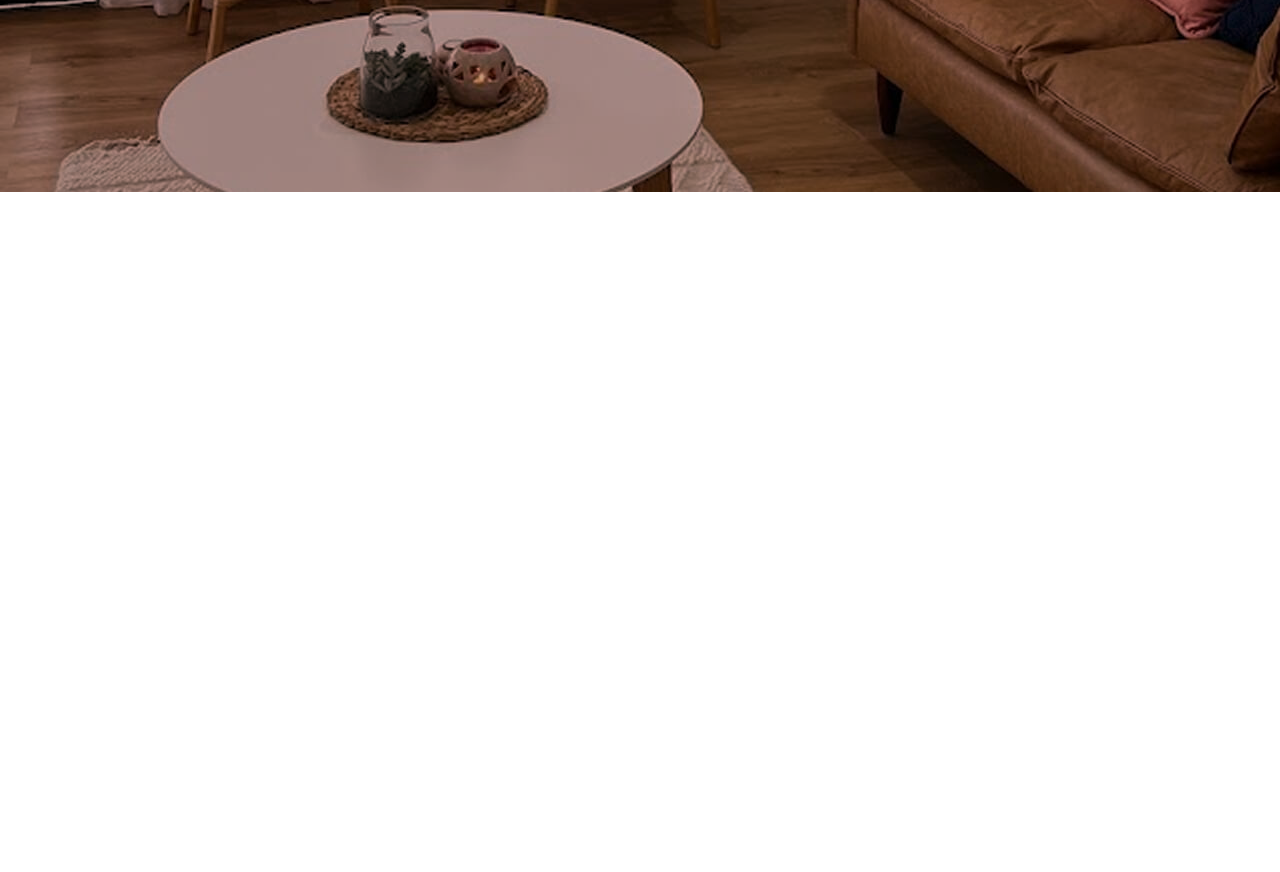
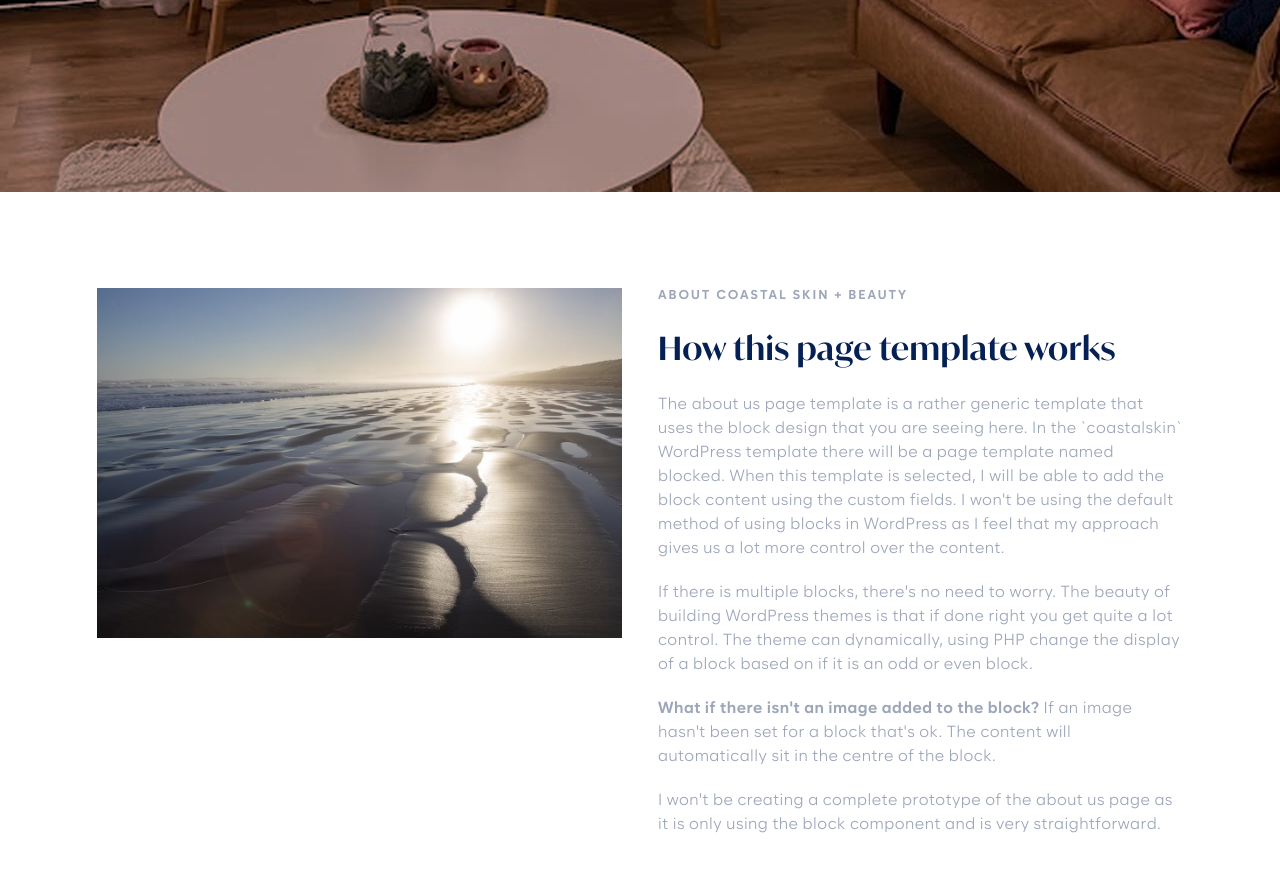
Before and after one commit to frontendstu/coastalskin, a website: page src/about-us.html in a window 1280 px wide. Shown: the part 500-1372 px from the top of the page. Before the commit the page ends 800 px from the top, so only its background shows below. Drawn offline with nearby package versions, Linux system fonts and the light colour scheme; files that its build step writes are made by us from their sources.

Commit message:
feat(about-us.html): add block section

```diff
--- a/src/about-us.html
+++ b/src/about-us.html
@@ -138,6 +138,50 @@
             </div>
         </section>
 
+        <section class="block fade-in">
+            <div class="block-img">
+                <img src="assets/images/goolwa-beach-at-sunrise.jpg" alt="" />
+            </div>
+
+            <div class="block-content">
+                <h3 class="heading-alt">About Coastal Skin &plus; Beauty</h3>
+                <h2 class="heading">How this page template works</h2>
+
+                <p>
+                    The about us page template is a rather generic template that
+                    uses the block design that you are seeing here. In the
+                    `coastalskin` WordPress template there will be a page
+                    template named blocked. When this template is selected, I
+                    will be able to add the block content using the custom
+                    fields. I won't be using the default method of using blocks
+                    in WordPress as I feel that my approach gives us a lot more
+                    control over the content.
+                </p>
+
+                <p>
+                    If there is multiple blocks, there's no need to worry. The
+                    beauty of building WordPress themes is that if done right
+                    you get quite a lot control. The theme can dynamically,
+                    using PHP change the display of a block based on if it is an
+                    odd or even block.
+                </p>
+
+                <p>
+                    <strong>
+                        What if there isn't an image added to the block?
+                    </strong>
+                    If an image hasn't been set for a block that's ok. The
+                    content will automatically sit in the centre of the block.
+                </p>
+
+                <p>
+                    I won't be creating a complete prototype of the about us
+                    page as it is only using the block component and is very
+                    straightforward.
+                </p>
+            </div>
+        </section>
+
         <script src="js/scripts.js"></script>
     </body>
 </html>
```
